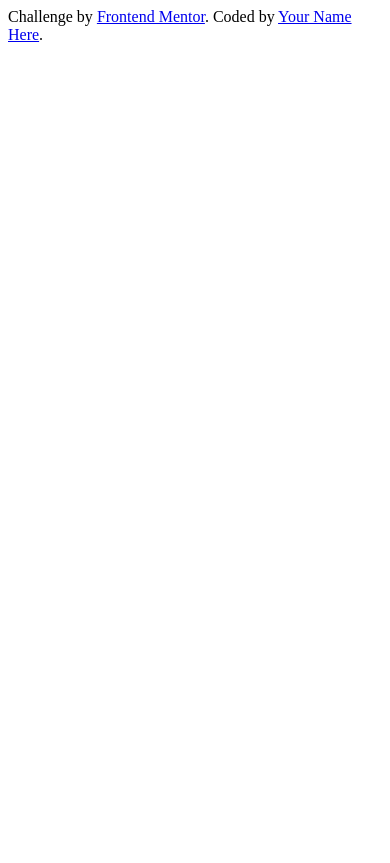
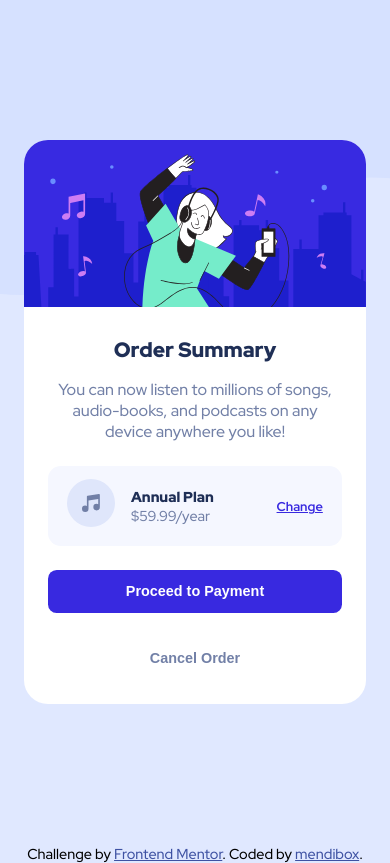
Before and after one commit to mendibox/order-summary-component, a plain HTML site: page index.html in a window 390 px wide. Drawn offline with Linux system fonts and the light colour scheme.

Commit message:
finished mobile device

```diff
--- a/index.html
+++ b/index.html
@@ -20,13 +20,45 @@
   </head>
   <body>
     <main class="flex-container">
+      <div class="card">
+        <img
+          class="card-img"
+          src="./images/illustration-hero.svg"
+          alt="person listen to music"
+        />
+        <div class="card-text">
+          <h1>Order Summary</h1>
+          <p>
+            You can now listen to millions of songs, audio-books, and podcasts
+            on any device anywhere you like!
+          </p>
+        </div>
+        <div class="card-plan">
+          <div>
+            <img src="/images/icon-music.svg" alt="universal music icon" />
+          </div>
+          <div>
+            <p class="plan">Annual Plan <span class="price">$59.99/year</span></p>
+          </div>
+          <div>
+            <a href="#" class="change">Change</a>
+          </div>
+        </div>
+        <div class="card-payment">
+          <button class="payment-btn">Proceed to Payment</button>
+        </div>
+        <div class="card-cancel">
+          <button class="cancel-btn">Cancel Order</button>
+        </div>
+      </div>
     </main>
     <footer>
       <div class="attribution">
         Challenge by
         <a href="https://www.frontendmentor.io?ref=challenge" target="_blank"
           >Frontend Mentor</a
-        >. Coded by <a href="#">Your Name Here</a>.
+        >. Coded by
+        <a href="https://github.com/mendibox" target="_blank">mendibox</a>.
       </div>
     </footer>
   </body>
--- a/style.css
+++ b/style.css
@@ -0,0 +1,136 @@
+:root {
+    --primary-color-1: hsl(225, 100%, 94%);
+    --primary-color-2: hsl(245, 75%, 52%);
+    --neutral-color-1: hsl(225, 100%, 98%);
+    --neutral-color-2: hsl(224, 23%, 55%);
+    --neutral-color-3: hsl(223, 47%, 23%);
+}
+
+body {
+    background-color: var(--primary-color-1);
+    font-family: 'Red Hat Display', sans-serif;
+    margin: 0;
+}
+
+.flex-container {
+    min-height: 100vh;
+    display: flex;
+    align-items: center;
+    justify-content: center;
+    background-image: url('./images/pattern-background-mobile.svg');
+    background-size: 100vw 35vh;
+    background-repeat: no-repeat;
+}
+
+.card {
+    background-color: #fff;
+    width: 23em;
+    border-radius: 1.5em;
+    margin: 5em 1.5em;
+}
+
+.card-text,
+.card-plan,
+.card-payment,
+.card-cancel {
+    margin: 1.5em 1.5em;
+}
+
+.card-img {
+    width: 100%;
+    border-radius: 1.5em 1.5em 0 0;
+}
+
+.card-text h1 {
+    font-weight: 900;
+    font-size: 1.3rem;
+    text-align: center;
+    color: var(--neutral-color-3);
+}
+
+.card-text p {
+    text-align: center;
+    color: var(--neutral-color-2);
+}
+
+.card-plan {
+    background-color: var(--neutral-color-1);
+    border-radius: 0.8em;
+    display: flex;
+    align-items: center;
+    padding: 0.4em 1.2em;
+}
+
+.plan {
+    color: var(--neutral-color-3);
+    font-size: 0.9rem;
+    font-weight: 900;
+    margin-left: 1.1em;
+}
+
+.price {
+    color: var(--neutral-color-2);
+    font-weight: normal;
+}
+
+.change {
+
+    font-size: 0.8rem;
+    font-weight: 700;
+    color: var(--primary-color-2);
+}
+
+.change:hover {
+    color: var(--neutral-color-2);
+    text-decoration: none;
+}
+
+.payment-btn,
+.cancel-btn {
+    width: 100%;
+    height: 3em;
+    border: none;
+}
+
+.payment-btn {
+    border-radius: 0.6em;
+    color: white;
+    background-color: var(--primary-color-2);
+    font-size: 0.9rem;
+    font-weight: 900;
+    cursor: pointer;
+}
+
+.payment-btn:hover {
+    background-color: var(--neutral-color-2);
+}
+
+.cancel-btn {
+    background-color: transparent;
+    color: var(--neutral-color-2);
+    font-size: 0.9rem;
+    font-weight: 700;
+}
+
+.cancel-btn:hover {
+    cursor: pointer;
+    color: var(--neutral-color-3);
+}
+
+.attribution {
+    font-size: 0.9rem;
+    text-align: center;
+}
+
+.attribution a {
+    color: hsl(228, 45%, 44%);
+}
+
+@media screen and (min-width: 426px) {
+
+    .flex-container {
+        background-image: url('./images/pattern-background-desktop.svg');
+        background-repeat: no-repeat;
+        background-size: 100vw 48vh;
+    }
+}
```
